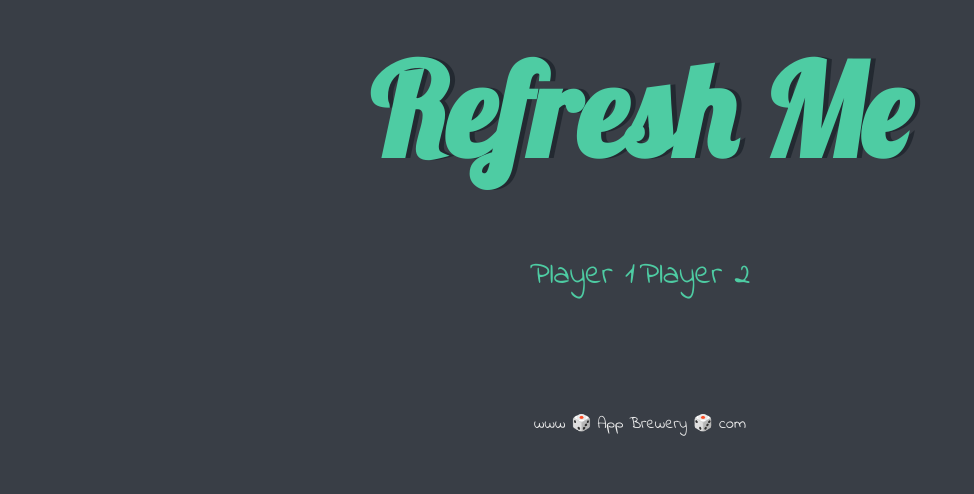
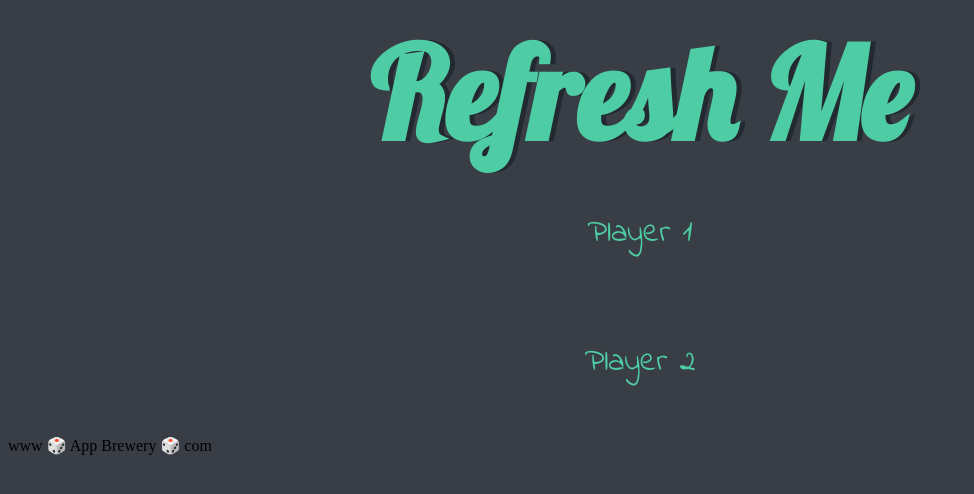
Before and after one commit to tazwarsaif/Dice-Roller-Challenge, a plain HTML site: page index.html in a window 1280 px wide. Shown: the whole page, without its empty margins (0-974 px from the left). Drawn offline with Linux system fonts and the light colour scheme.

Commit message:
styles.css

```diff
--- a/styles.css
+++ b/styles.css
@@ -2,40 +2,42 @@
   width: 70%;
   margin: auto;
   text-align: center;
+  display: flex;
+  justify-content: center;
+  align-items: center;
+  flex-direction: column;
 }
 
 .dice {
   text-align: center;
   display: inline-block;
-
 }
 
 body {
-  background-color: #393E46;
+  background-color: #393e46;
 }
 
 h1 {
-  margin: 30px;
-  font-family: 'Lobster', cursive;
+  margin: 5px;
+  font-family: "Lobster", cursive;
   text-shadow: 5px 0 #232931;
   font-size: 8rem;
-  color: #4ECCA3;
+  color: #4ecca3;
 }
 
 p {
   font-size: 2rem;
-  color: #4ECCA3;
-  font-family: 'Indie Flower', cursive;
+  color: #4ecca3;
+  font-family: "Indie Flower", cursive;
 }
 
 img {
   width: 80%;
 }
 
-footer {
-  margin-top: 5%;
-  color: #EEEEEE;
-  text-align: center;
-  font-family: 'Indie Flower', cursive;
-
+.btn {
+  font-size: 20px;
+  border-radius: 5px;
+  cursor: pointer;
+  padding: 5px;
 }
```
